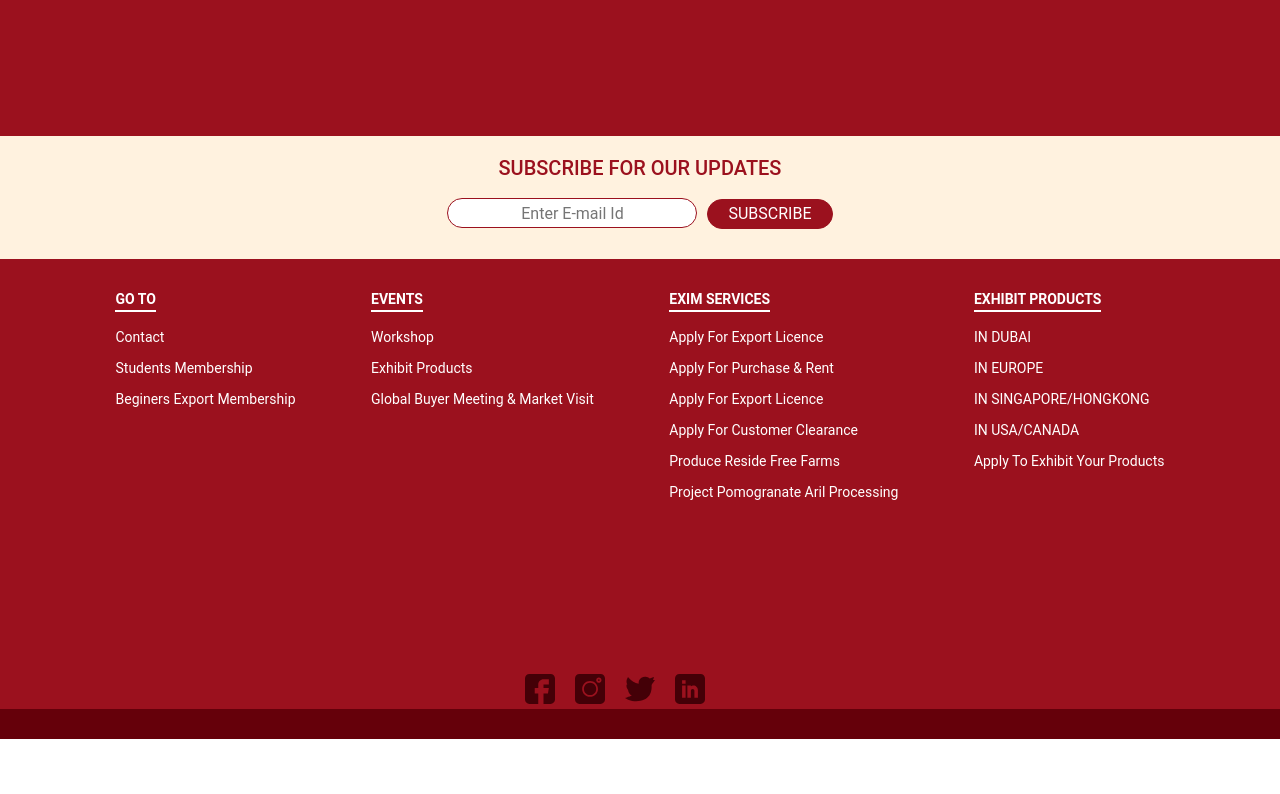
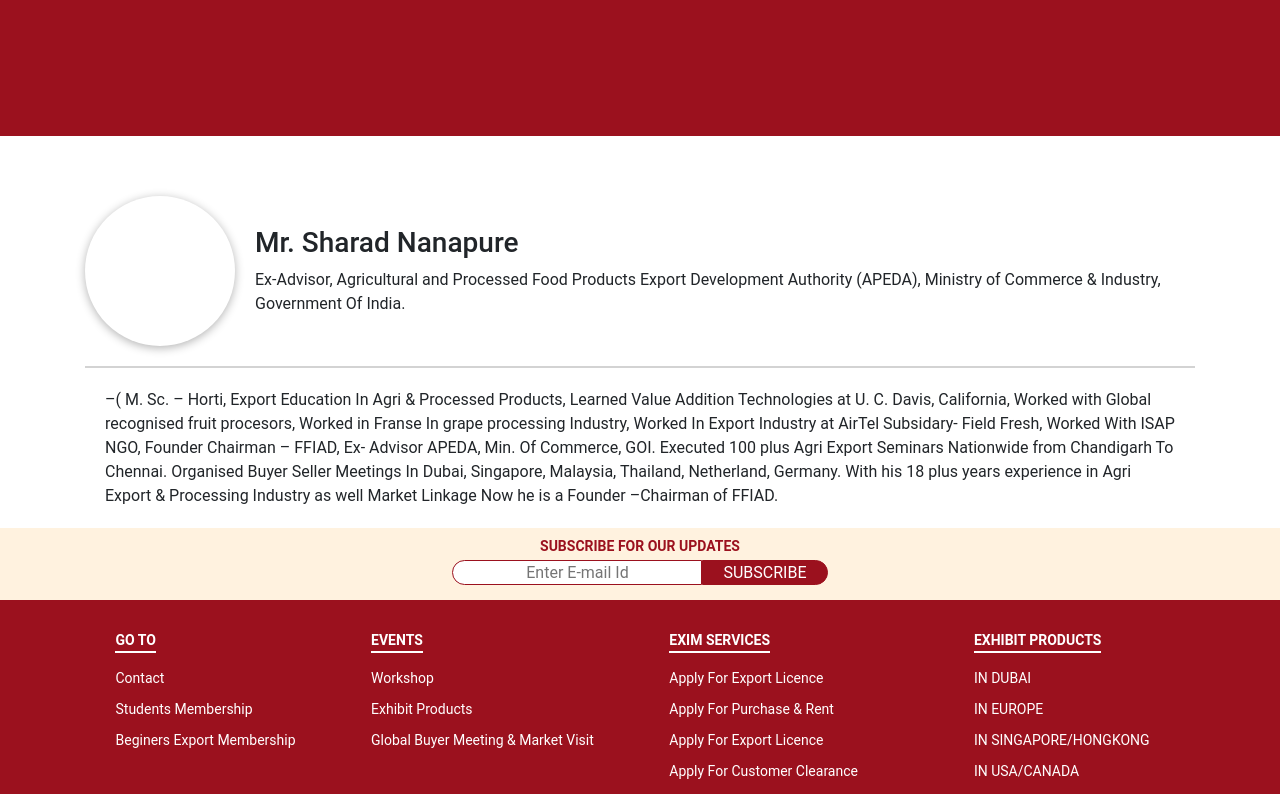
Before and after one commit to rkk10/ffiad-webapp, an Angular app: page /about in a window 1280 px wide. Shown: the part 664-1458 px from the top of the page. Before the commit the page ends 1403 px from the top, so only its background shows below. Built offline with nearby package versions, Linux system fonts and the light colour scheme.

Commit message:
subscribe component modified with reducins size

```diff
--- a/src/app/pages/about/about-page/about-page.component.css
+++ b/src/app/pages/about/about-page/about-page.component.css
@@ -14,9 +14,41 @@ h1{
   text-align: center;
   font-weight: 300;
 }
-p{
+p.about-text{
   text-align: center;
   margin: 10px;
   font-size: 18px;
   font-weight: 300;
 }
+.card{
+  border: none;
+}
+.ceo-pic{
+  height: 150px;
+  width: 150px;
+  border-radius: 50%;
+  /* background-color: lightblue; */
+  display: flex;
+  justify-content: center;
+  align-items: center;
+  box-shadow: 0px 2px 10px 0px rgba(0,0,0,0.3);
+}
+.pic{
+  height: 99%;
+  width: 99%;
+  background-color: white;
+  border-radius: 50%;
+  border: 4px solid white;
+
+}
+.ceo-name{
+  display: flex;
+  flex-direction: column;
+  justify-content: center;
+  margin-left: 20px;
+  flex: 1;
+}
+.card-head{
+  border-bottom: 2px solid lightgray;
+  padding: 20px 0;
+}
--- a/src/app/pages/about/about-page/about-page.component.html
+++ b/src/app/pages/about/about-page/about-page.component.html
@@ -2,14 +2,34 @@
   <div class="container-fluid about-container" style="padding: 40px 0">
       <div class="container">
           <h1>About Us</h1>
-          <p>Forum For Integrated Agriculture Development (FFIAD) is non-profit organizations that provide Indian Agriculture & Food products companies with the programs and services needed to produce &export and sell their products internationally. FFIAD is also a social enterprise that collaborates with companies to develop Impactful corporate social responsibility (CSR) initiatives in Indian agriculture & rural development.</p>
-          <p>Forum For Integrated Agriculture Development administer many services through Market Access Program.</p>
-          <p>Thanks for visiting us! We hope you find information about our programs to help you become export-ready or increase your current level of exporting. Learn More about our Programs & Services at www.ffiad.com</p>
+          <p class="about-text">Forum For Integrated Agriculture Development (FFIAD) is non-profit organizations that provide Indian Agriculture & Food products companies with the programs and services needed to produce &export and sell their products internationally. FFIAD is also a social enterprise that collaborates with companies to develop Impactful corporate social responsibility (CSR) initiatives in Indian agriculture & rural development.</p>
+          <p class="about-text">Forum For Integrated Agriculture Development administer many services through Market Access Program.</p>
+          <p class="about-text">Thanks for visiting us! We hope you find information about our programs to help you become export-ready or increase your current level of exporting. Learn More about our Programs & Services at www.ffiad.com</p>
         </div>
   </div>
 
 
-  <div class="container">
+  <div class="container" style="padding-top: 40px">
+    <div class="card ceo-info">
+      <div class="card-head d-flex">
+        <div class="ceo-pic">
+          <div class="pic"></div>
+        </div>
+        <div class="ceo-name">
+          <h3>Mr. Sharad Nanapure</h3>
+          <p>
+              Ex-Advisor, Agricultural and Processed Food Products Export Development Authority (APEDA), Ministry of Commerce & Industry, Government Of India.
+          </p>
+        </div>
 
+      </div>
+      <div class="card-body">
+          <div class="ceo-details">
+              <p>
+                  –( M. Sc. – Horti, Export Education In Agri & Processed Products, Learned Value Addition Technologies at U. C. Davis, California, Worked with Global recognised fruit procesors, Worked in Franse In grape processing Industry, Worked In Export Industry at AirTel Subsidary- Field Fresh, Worked With ISAP NGO, Founder Chairman – FFIAD, Ex- Advisor APEDA, Min. Of Commerce, GOI. Executed 100 plus Agri Export Seminars Nationwide from Chandigarh To Chennai. Organised Buyer Seller Meetings In Dubai, Singapore, Malaysia, Thailand, Netherland, Germany. With his 18 plus years experience in Agri Export & Processing Industry as well Market Linkage Now he is a Founder –Chairman of FFIAD.
+              </p>
+            </div>
+      </div>
+    </div>
   </div>
 </div>
--- a/src/app/shared-components/subscribe/subscribe.component.css
+++ b/src/app/shared-components/subscribe/subscribe.component.css
@@ -1,12 +1,15 @@
 input,button{
-  height: 30px;
+  height: 25px;
   width:250px;
   border: 1px solid #9B111E;
   border-radius: 16px;
-  margin: 5px;
 }
 input{
  text-align: center;
+ border-radius: 16px 0px 0px 16px;
+}
+button{
+  border-radius: 0px 16px 16px 0px;
 }
 button{
   width: fit-content;
@@ -16,4 +19,13 @@ button{
 }
 h5{
   color: #9B111E;
+  padding: 0;
+  margin: 0;
+  font-size: 14px;
+  font-weight: bold;
 }
+/* form{
+  border: 1px solid #9B111E;
+  border-radius: 16px;
+  padding: 0;
+} */
--- a/src/app/shared-components/subscribe/subscribe.component.html
+++ b/src/app/shared-components/subscribe/subscribe.component.html
@@ -1,4 +1,4 @@
-<div  style="padding: 20px 0px; background: #FFF2DF;">
+<div  style="padding: 10px 0px; background: #FFF2DF;">
   <div style="display: flex; flex-direction: column; justify-content: center; align-items: center;">
     <h5>SUBSCRIBE FOR OUR UPDATES</h5>
     <form action="" style="padding: 5px;">
```
